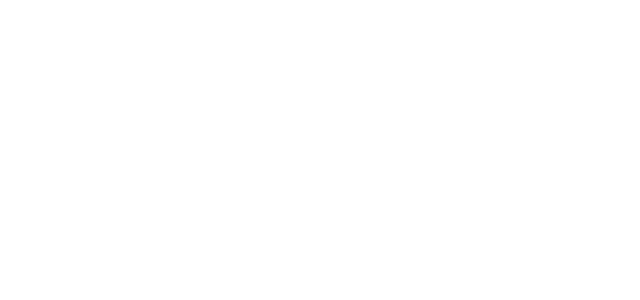
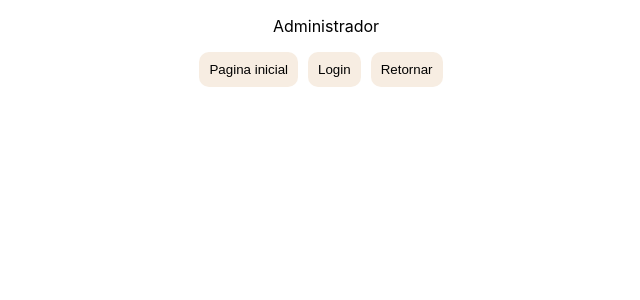
Before and after one commit to future4code/barros-Vitoria-Galdino, a React (Create React App) app in the folder modulo4/projeto-labex/labex/: page /Administrador in a window 1280 px wide. Before the commit this address had no page. Shown: the top 300 px of the page, without its empty margins (314-954 px from the left). Built offline with nearby package versions, Linux system fonts and the light colour scheme.

Commit message:
correcao-rotas

```diff
--- a/modulo4/projeto-labex/labex/src/Components/Pages/AdminHomePage.js
+++ b/modulo4/projeto-labex/labex/src/Components/Pages/AdminHomePage.js
@@ -1,13 +1,11 @@
 // Para o administrador ver a lista de viagens e poder deletá-las ou acessar o detalhe de cada uma delas
 
 import React from 'react';
-import { useNavigate, useParams} from 'react-router-dom';
+import { useNavigate} from 'react-router-dom';
 import {Button} from '../../style';
 
 function AdminHomePage() {
     const navigate = useNavigate();
-    const pathParams = useParams();
-    const login = pathParams.login;
 
     const goToHome = () => {
         navigate("/HomePage")
@@ -21,27 +19,14 @@
       navigate("/LoginPage")
     }
 
-    const goToList = () => {
-        navigate("/ListTripsPage")
-    }
 
-    const goToCreate = () => {
-        navigate("/CreateTripPage")
-    }
-
-    const goToTripDetails = () => {
-        navigate("/TripDetailsPage")
-    }
 
     return(
         <section>
-        <p>{login === "login" ? "Administrador" : "login"}Administrador</p>
-        <Button onClick={goToHome}>{login === "login" ? "Pagina inicial" : "HomePage"}Pagina inicial</Button>
+        <p>Administrador</p>
+        <Button onClick={goToHome}>Pagina inicial</Button>
         <Button onClick={goToLogin}>Login</Button>
-        <Button onClick={goToList}>Lista de viagens</Button>
-        <Button onClick={goToCreate}>Criar Viagem</Button>
-        <Button onClick={goToTripDetails}>Detalhes Viagem</Button>
-        <Button onClick={goToLastPage}>{login === "login" ? "Retorne" : "Return"}</Button>
+        <Button onClick={goToLastPage}>Retornar</Button>
         </section>
     )
 }
--- a/modulo4/projeto-labex/labex/src/Components/Pages/HomePage.js
+++ b/modulo4/projeto-labex/labex/src/Components/Pages/HomePage.js
@@ -8,7 +8,7 @@
     const navigate = useNavigate()
 
     const goToAdminHome = () => {
-        navigate("/AdminHomePage/login")
+        navigate("/AdminHomePage")
     }
 
     const goToListTrip = () => {
--- a/modulo4/projeto-labex/labex/src/Components/Pages/LoginPage.js
+++ b/modulo4/projeto-labex/labex/src/Components/Pages/LoginPage.js
@@ -1,10 +1,31 @@
 // Para fazermos login como administrador
 
 import React from 'react';
+import { useNavigate} from 'react-router-dom';
+import {Button} from '../../style';
 
 function LoginPage() {
+    const navigate = useNavigate();
+
+    const goToList = () => {
+        navigate("/ListTripsPage")
+    }
+
+    const goToCreate = () => {
+        navigate("/CreateTripPage")
+    }
+
+    const goToTripDetails = () => {
+        navigate("/TripDetailsPage")
+    }
+
     return(
+        <section>
         <p>Página Login</p>
+        <Button onClick={goToList}>Lista de viagens</Button>
+        <Button onClick={goToCreate}>Criar Viagem</Button>
+        <Button onClick={goToTripDetails}>Detalhes Viagem</Button>
+        </section>
     )
 }
 
--- a/modulo4/projeto-labex/labex/src/Components/Pages/Router.js
+++ b/modulo4/projeto-labex/labex/src/Components/Pages/Router.js
@@ -13,7 +13,7 @@
        <BrowserRouter>
           <Routes>
             <Route index element={ <HomePage/> } />
-            <Route path="Administrador/:login" element={ <AdminHomePage/> } />
+            <Route path="Administrador" element={ <AdminHomePage/> } />
             <Route path="Aplicacao-Formulario" element={ <ApplicationFormPage/> } />
             <Route path="Criar-Viagem" element={ <CreateTripPage/> } />
             <Route path="Lista-Viagem" element={ <ListTripsPage/> } />
```
